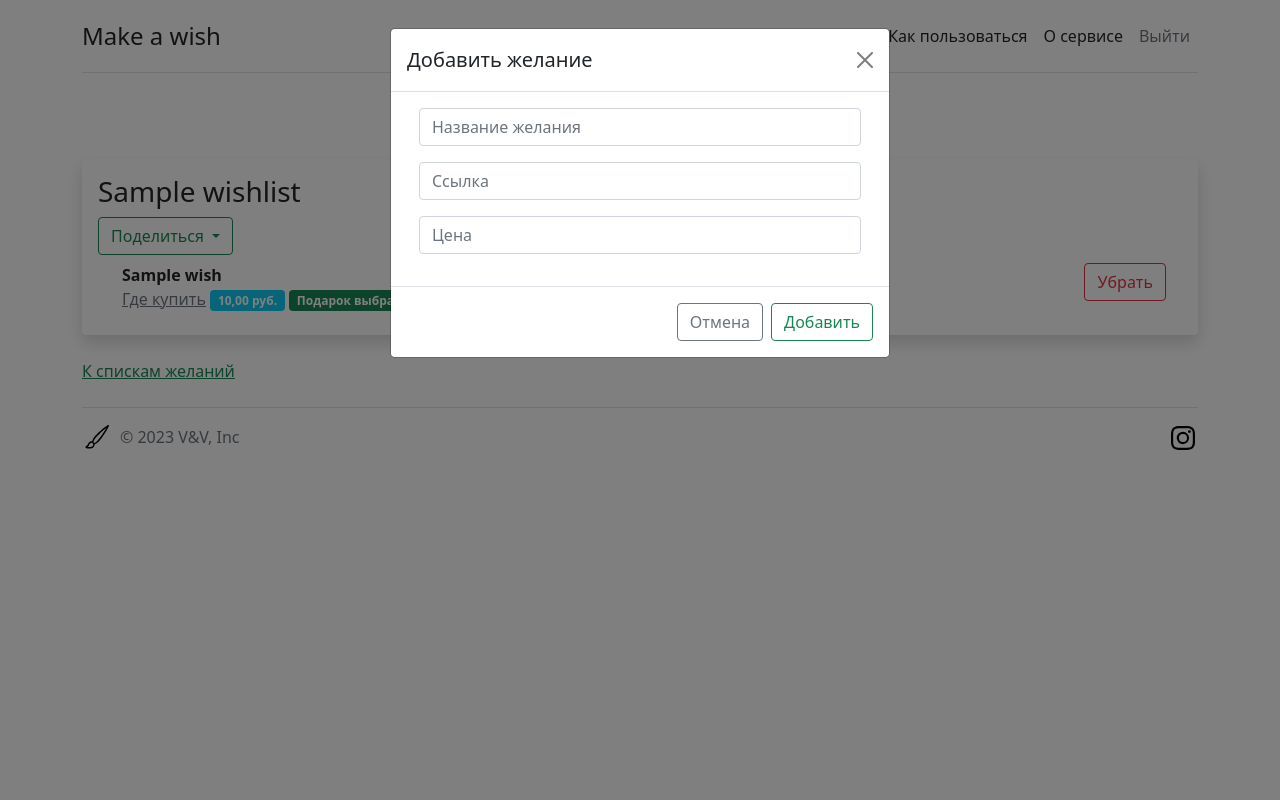
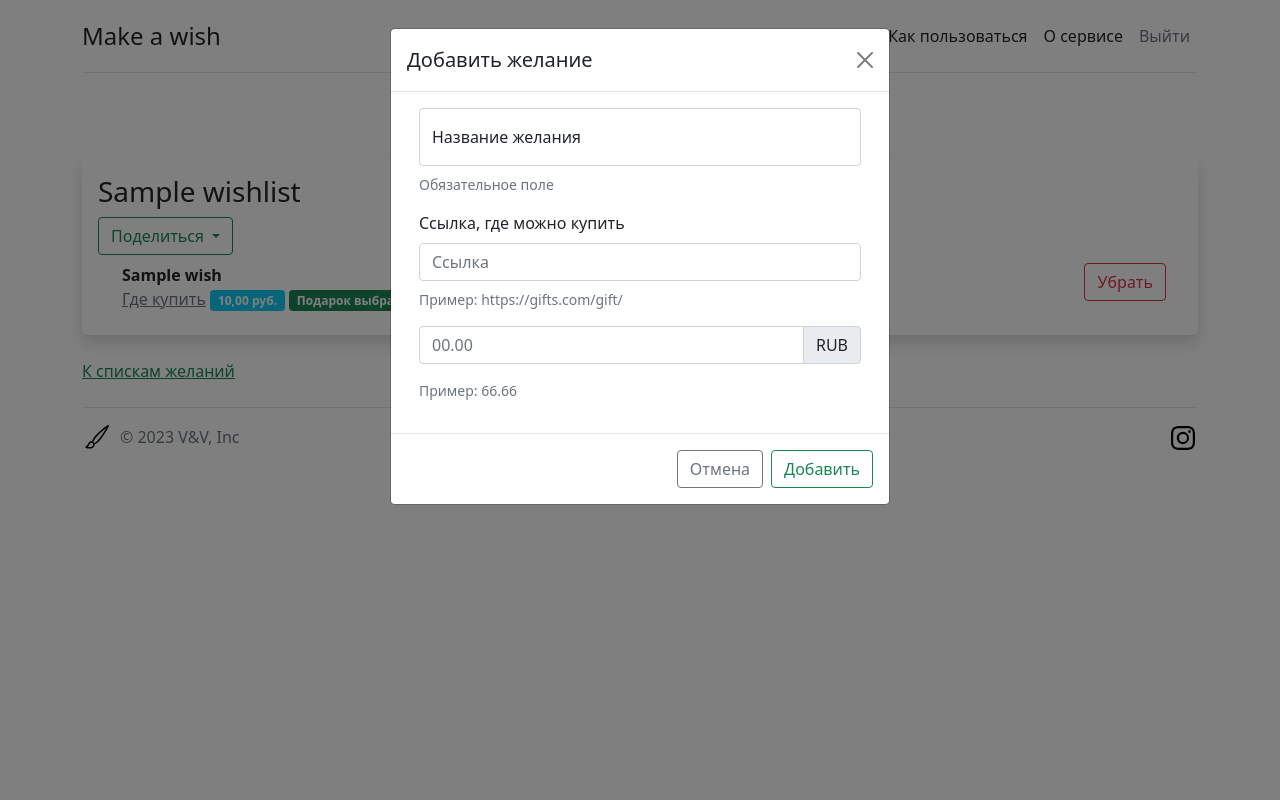
Before and after one commit to VrHb/wishlist-service, a Django app: page /lists/1 in a window 1280 px wide, after a click on "Добавить желание". Run offline with Django 4.2, Linux system fonts and the light colour scheme; a user stored in the database is signed in; tables that the repository leaves empty hold one stand-in row (values such as "Sample post"); parts of the project's set-up code (start-up, migrations or seed data) failed here and were passed over; some libraries are stand-ins or nearby versions.

Commit message:
Update form, add validation on front

```diff
--- a/wishlists/templates/wishlist.html
+++ b/wishlists/templates/wishlist.html
@@ -1,14 +1,13 @@
-{% extends 'base.html' %} {% load static %} {% block title %}
+{% extends 'base.html' %}
+
+{% load static %}
+
+{% block title %}
 <title>Make a wish - {{ wishlist.title }}</title>
-{% endblock %} {% block content %}
+{% endblock %}
+
+{% block content %}
 <div class="col justify-content-center d-flex">
-  {% if form.errors %}
-  <script type="text/javascript">
-    $(window).on("load", function () {
-      $("#staticBackdrop").modal("show");
-    });
-  </script>
-  {% endif %}
   <button
     type="button"
     class="btn btn-outline-success mb-4"
@@ -119,26 +118,49 @@
         <div class="modal-body">
           <div class="container">
             <div class="col">
+              <div class="form-floating mb-2">
                 <input
-                type="wish-title"
+                  id="wishnameInput"
+                  type="text"
                   class="form-control mb-2"
                   name="wish"
-                placeholder="Название желания"
+                  placeholder="Название"
+                  required
+                  maxlenght="350"
                 />
+                <label for="wishnameInput">Название желания</label>
+              </div>
+              <div id="nameHelpBlock" class="form-text">
+                Обязательное поле
+              </div>
               <p>{{ form.errors.wish }}</p>
+              <label for="linkInput" class="form-label">Ссылка, где можно купить</label>
               <input
-                type="wish-link"
+                type="url"
                 class="form-control mb-2"
+                id="linkInput"
                 name="link"
                 placeholder="Ссылка"
+                aria-describedby="addonLink"
               />
+              <div id="linkHelpBlock" class="form-text">
+                Пример: https://gifts.com/gift/
+              </div>
               <p>{{ form.errors.link }}</p>
+              <div class="input-group mb-2">
                 <input
-                type="wish-price"
+                  type="number"
+                  id="priceInput"
+                  step="0.01"
                   class="form-control mb-2"
                   name="price"
-                placeholder="Цена"
+                  placeholder="00.00"
                 />
+                <span class="input-group-text mb-2" id="priceId">RUB</span>
+              </div>
+              <div id="priceHelpBlock" class="form-text">
+                Пример: 66.66
+              </div>
               <p>{{ form.errors.price }}</p>
             </div>
           </div>
@@ -159,6 +181,4 @@
     </div>
   </div>
 </div>
-{% endblock %} {% block script %}
-<script src="{% static 'js/jquery-3.7.0.min.js' %}"></script>
 {% endblock %}
```
Lines whose indentation alone changed are shown as unchanged.
